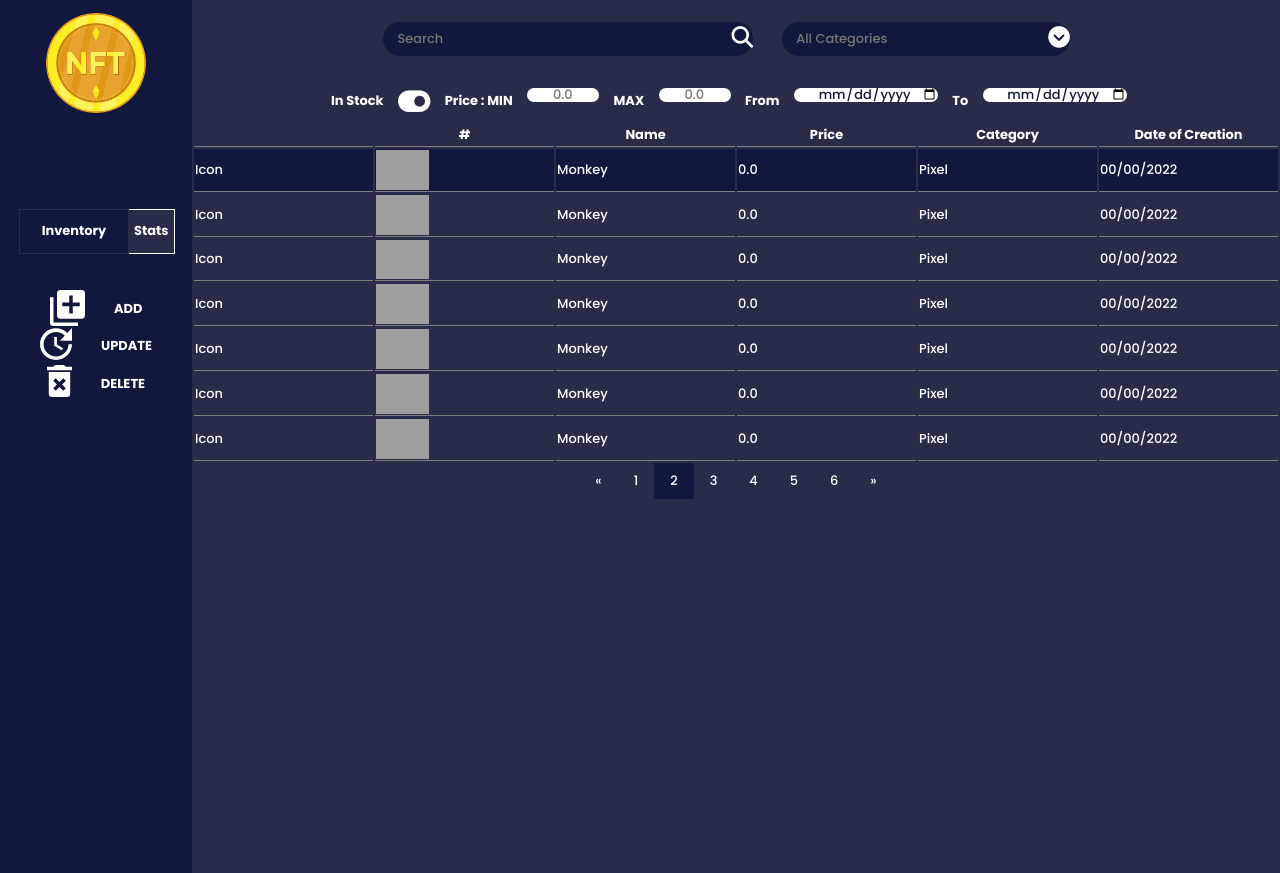
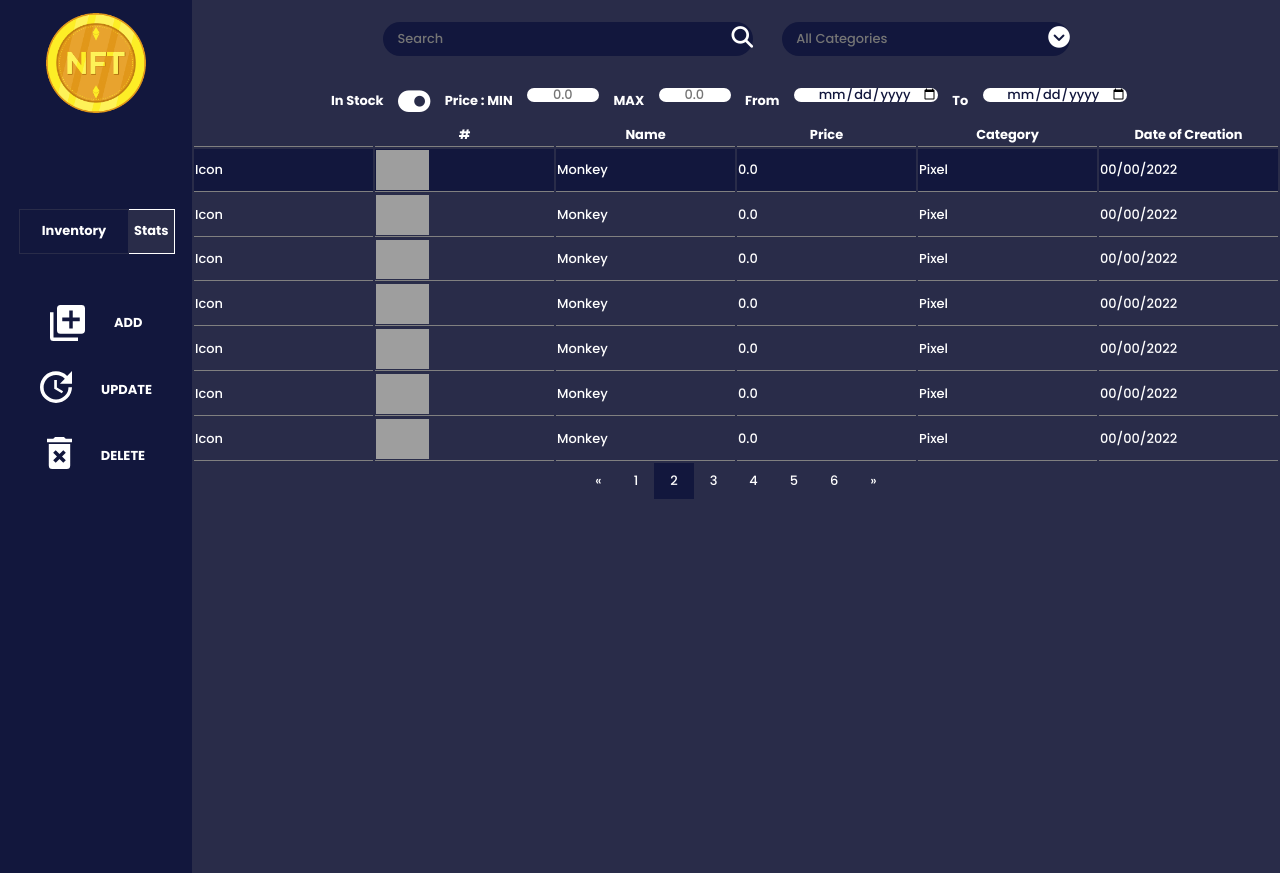
Before and after one commit to YouCodeSchool/ShopNow, a PHP site: page /inventory.php in a window 1280 px wide. Run offline with PHP 8.4, Linux system fonts and the light colour scheme; some libraries are stand-ins or nearby versions; grey boxes are pictures that could not be loaded.

Commit message:
rect invent page

```diff
--- a/inventory.php
+++ b/inventory.php
@@ -41,20 +41,20 @@ ini_set("display_errors", "stdout");
                 <!-- CRUD operations -->
                 <div class="flex flex-col center">
                     <div class="flex flex-row" >
-                        <div class="space-between"><img src="public/assets/images/add.svg"></div>
-                        <div class="space-between"><h1><a href="#">ADD</a></h1></div>
+                        <div class="space-between_CRUD"><img src="public/assets/images/add.svg"></div>
+                        <div class="space-between_CRUD"><h1><a href="#">ADD</a></h1></div>
                     </div>
 
                     <div class="flex flex-row" >
-                        <div class="space-between"><img src="public/assets/images/update.svg"></div>
-                        <div class="space-between"><h1><a href="#">UPDATE</a></h1></div>
+                        <div class="space-between_CRUD"><img src="public/assets/images/update.svg"></div>
+                        <div class="space-between_CRUD"><h1><a href="#">UPDATE</a></h1></div>
                     </div>
 
                     <div class="flex flex-row" >
-                        <div class="space-between"><img src="public/assets/images/delete.svg"></div>
-                        <div class="space-between"><h1><a href="#">DELETE</a></h1></div>
+                        <div class="space-between_CRUD"><img src="public/assets/images/delete.svg"></div>
+                        <div class="space-between_CRUD"><h1><a href="#">DELETE</a></h1></div>
                     </div>
-                </div>
+                 </div>
 
                 </div>
 
--- a/public/css/inventory.css
+++ b/public/css/inventory.css
@@ -109,6 +109,9 @@ a {
 .space-between{
     /* justify-content: space-between; */
     margin : 0 1rem;
+}
+.space-between_CRUD{
+    margin : 1rem;
 }
 
 .input-field {
```
